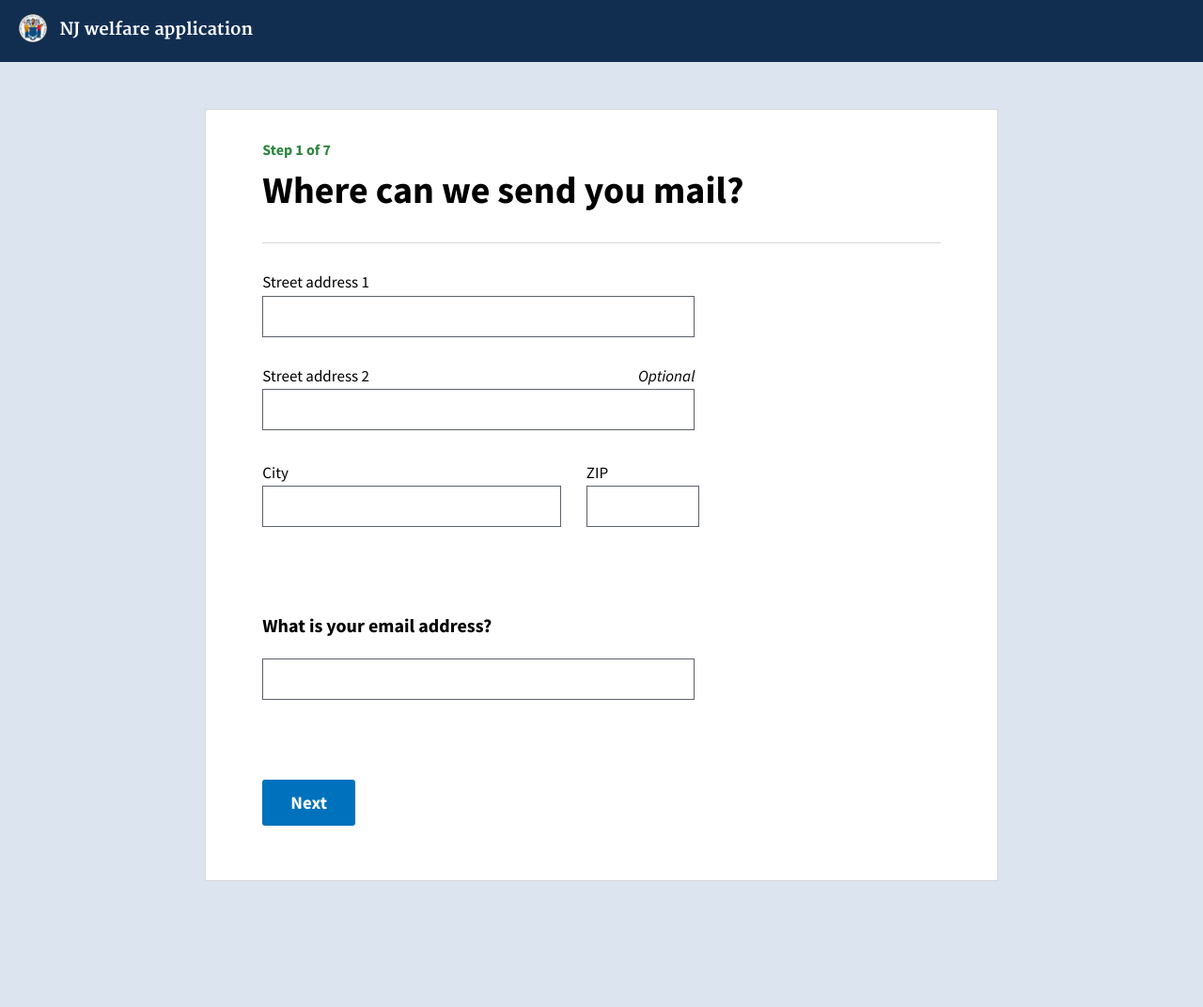
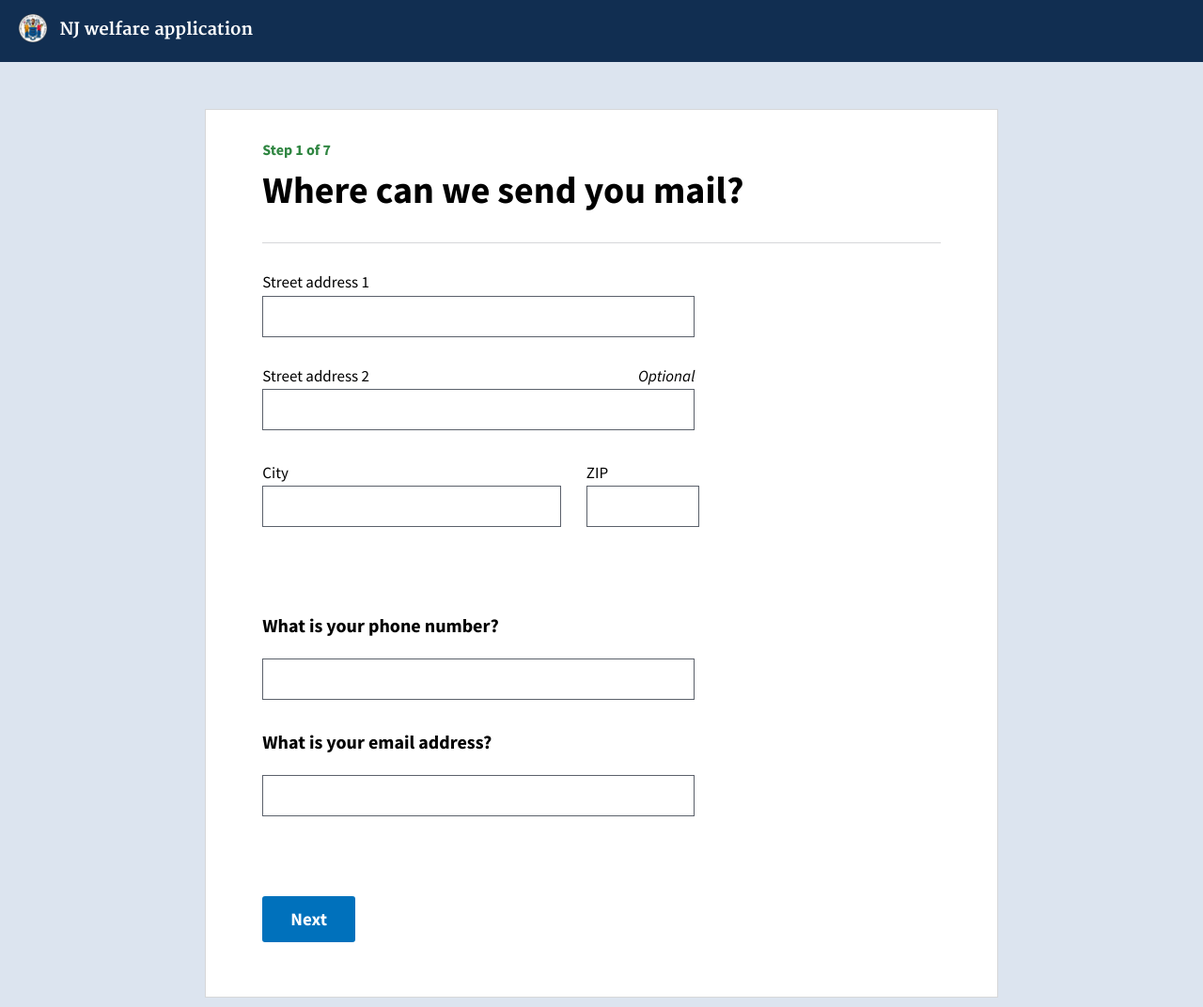
Before and after one commit to usds/benefits-enrollment-prototype, a Jekyll site: the page built from 01-basic-info/applicant-contact.html, in a window 1280 px wide. Shown: the whole page at 94% size. Built offline with Jekyll 4.4.1, drawn with Linux system fonts in a browser that asks for light colours; before the commit the page ends 948 px from its top, so only the background shows below that.

Commit message:
phone number

```diff
--- a/01-basic-info/applicant-contact.html
+++ b/01-basic-info/applicant-contact.html
@@ -36,6 +36,13 @@ title: Where can we send you mail?
 </fieldset>
 
 <div class="prompt">
+	<p class="prompt__primary-text"><label for="applicantPhone">What is your phone number?</label></p>
+</div>
+<div class="response">
+	<input type="tel" id="applicantPhone" />
+</div>
+
+<div class="prompt">
 	<p class="prompt__primary-text"><label for="applicantEmail">What is your email address?</label></p>
 </div>
 <div class="response">
```
